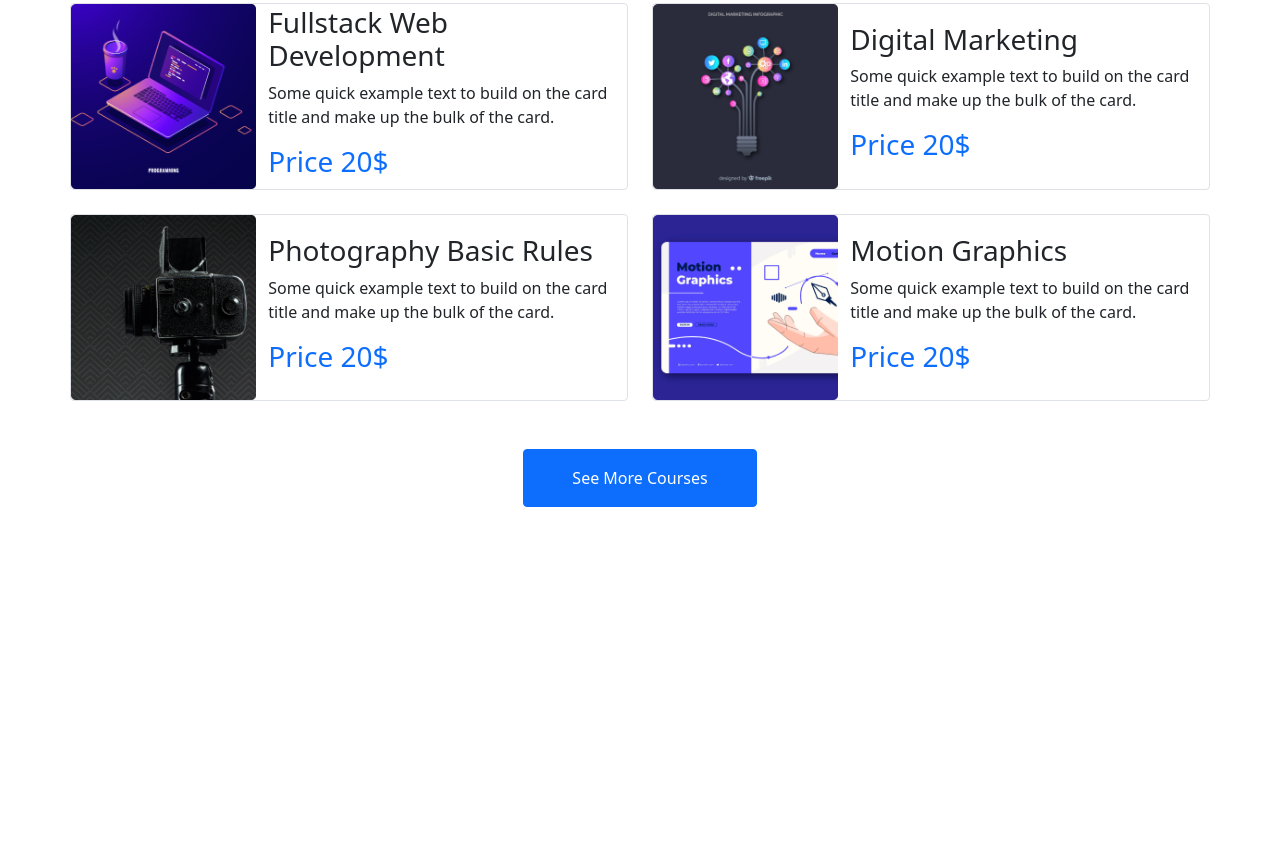
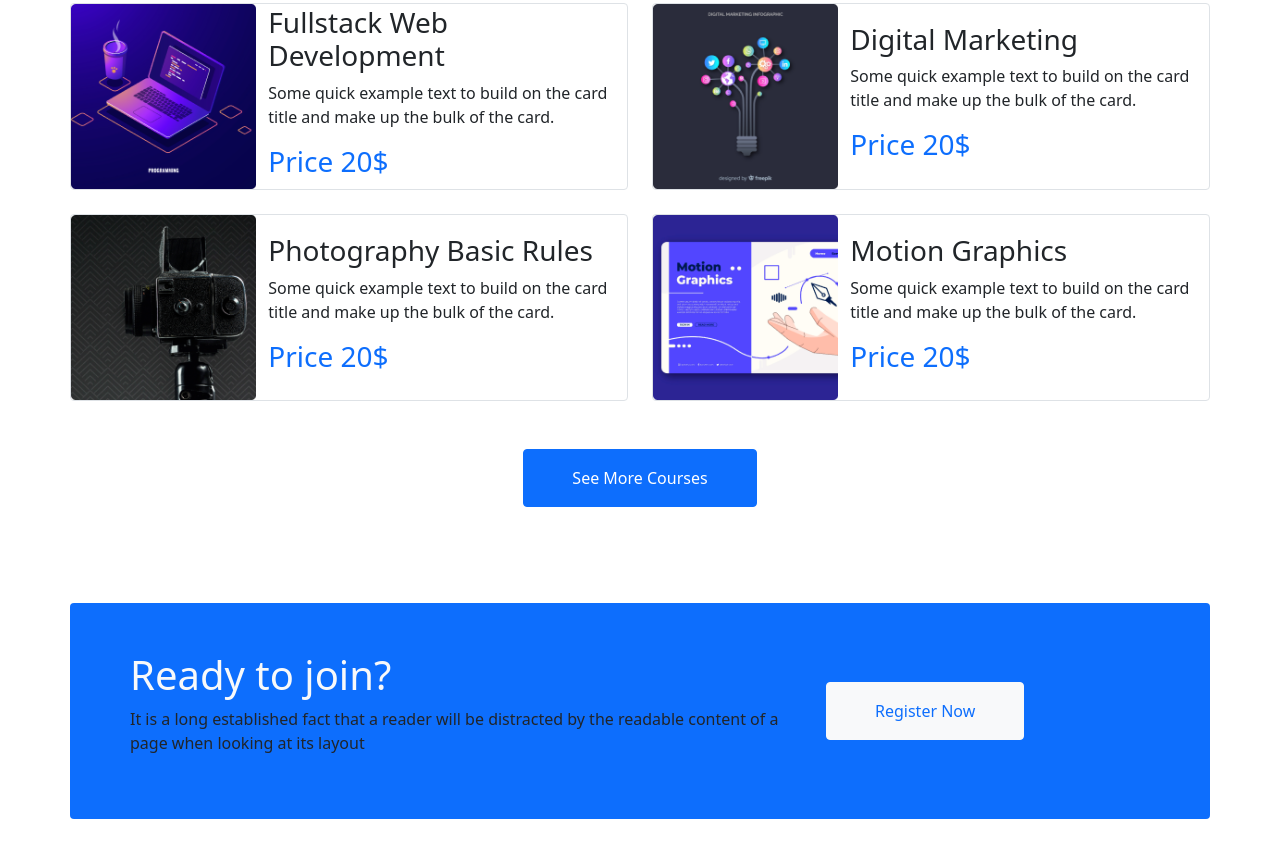
Before and after one commit to mdansarulislam641/bdtech-it, a plain HTML site: page index.html in a window 1280 px wide. Shown: the part 1191-2048 px from the top of the page. Before the commit the page ends 1698 px from the top, so only its background shows below. Drawn offline with nearby package versions, Linux system fonts and the light colour scheme.

Commit message:
join us part done

```diff
--- a/index.html
+++ b/index.html
@@ -275,7 +275,7 @@
         <div class="row mt-5">
           <div class="col- m-auto">
 
-           <div class="button d-flex justify-content-center">
+            <div class="button d-flex justify-content-center mb-5">
               <a href="#" class="btn btn-primary px-5 py-3"> See More Courses</a>
             </div>
 
@@ -287,6 +287,28 @@
 
 
     <!-- ------join us part start------ -->
+    <section id="join-us">
+      <div class="container">
+        <div class="row align-items-center mt-5 bg-primary p-5 rounded mb-5">
+          <div class="col-8">
+            <div class="join-us-main">
+              <h2 class="join-us-title h1 text-light">
+                Ready to join?
+              </h2>
+              <p class="join-us-text">
+                It is a long established fact that a reader will be distracted by the
+                readable content of a page when looking at its layout
+              </p>
+            </div>
+          </div>
+          <div class="col-4">
+            <div class="register">
+              <a href="#" class="btn btn-light px-5 py-3 text-primary">Register Now</a>
+            </div>
+          </div>
+        </div>
+      </div>
+    </section>
     <!-- ------join us part end------ -->
   </main>
 
```
Lines whose indentation alone changed are shown as unchanged.
